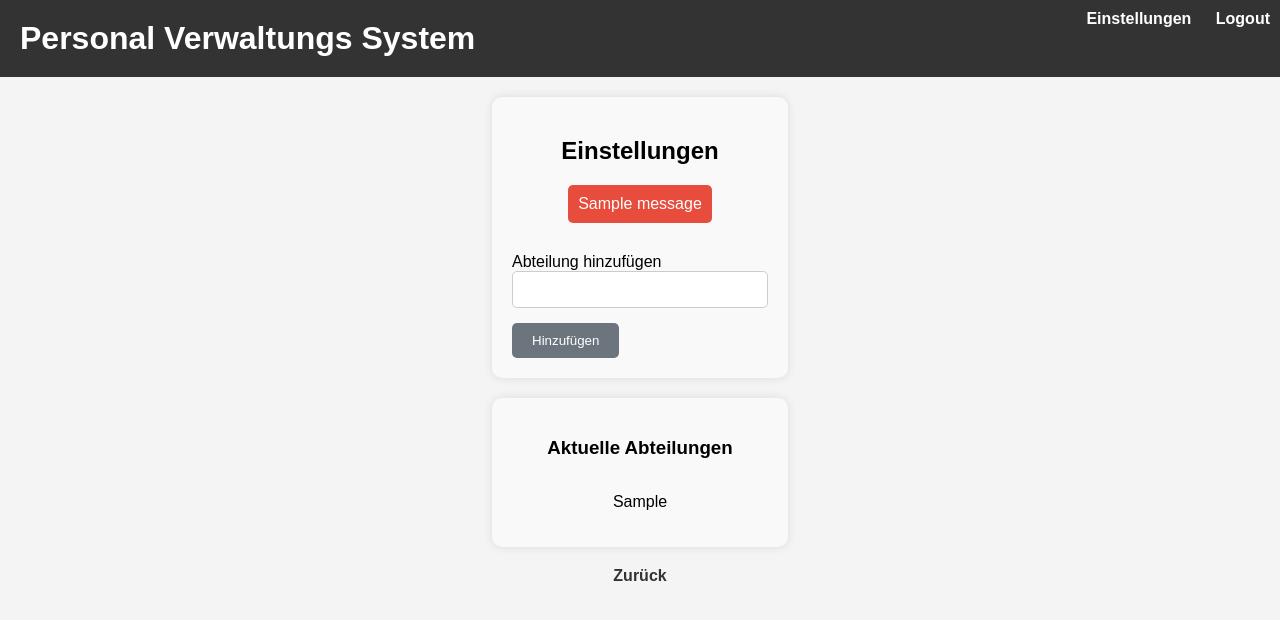
After one commit to Ma-Ko-dev/Roleplay_Employee_Manager, a Flask app: page /settings in a window 1280 px wide. The commit adds this page. Shown: the top 620 px of the page. Run offline with Flask 3, Linux system fonts and the light colour scheme; a user stored in the database is signed in; tables that the repository leaves empty hold one stand-in row (values such as "Sample post"); one stand-in notice (Sample message) is shown.

Commit message:
Settings eingefuegt

```diff
--- a/flask_app.py
+++ b/flask_app.py
@@ -39,6 +39,12 @@ class LoginForm(FlaskForm):
     submit = SubmitField('Anmelden')
 
 
+# Settings Form
+class SettingsForm(FlaskForm):
+    department = StringField('Abteilung hinzufügen', validators=[DataRequired()])
+    submit = SubmitField('Hinzufügen')
+
+
 @login_manager.user_loader
 def load_user(user_id):
     return db_session.query(RegisteredUser).get(int(user_id))
@@ -73,7 +79,26 @@ def department_list(dep):
 @login_required
 def employee_detail(employee_id):
     employee = db_session.query(Employee).get(employee_id)
-    return render_template('employee_detail.html', employee=employee)
+    return render_template('employee_detail.html', employee=employee, title="Mitarbeiterdetails")
+
+
+@app.route('/settings', methods=['GET', 'POST'])
+@login_required
+def settings():
+    form = SettingsForm()
+    departments = db_session.query(Employee.department).distinct().all()
+    departments = [department[0] for department in departments]
+
+    if not departments:
+        departments.append("Keine Einträge gefunden.")
+
+    if form.validate_on_submit():
+        department = form.department.data
+        print(department)
+        # Abteilung zur DB hinzufuegen.
+        flash("Abteilung hinzugefügt", "success")
+
+    return render_template('settings.html', departments=departments, form=form, title="Einstellungen")
 
 
 @app.route('/register', methods=['GET', 'POST'])
--- a/templates/layout.html
+++ b/templates/layout.html
@@ -11,7 +11,7 @@
     <div class="nav">
         {% if current_user.is_authenticated %}
             {% if current_user.is_admin %}
-                <a href="#">Einstellungen</a>
+                <a href="{{ url_for('settings') }}">Einstellungen</a>
             {% endif %}
             <a href="{{ url_for('logout')  }}">Logout</a>
         {% else %}
--- /dev/null
+++ b/templates/settings.html
@@ -0,0 +1,41 @@
+{% extends "layout.html" %}
+
+{% block content %}
+<div class="container">
+    <h2>Einstellungen</h2>
+
+    <!-- Hier die Flash-Nachrichten anzeigen -->
+    {% with messages = get_flashed_messages() %}
+        {% if messages %}
+            <div class="flash-messages">
+                {% for message in messages %}
+                    <div class="flash-message">{{ message }}</div>
+                {% endfor %}
+            </div>
+        {% endif %}
+    {% endwith %}
+
+    <form method="POST">
+        {{ form.hidden_tag() }}
+        <div class="input-container">
+            <label>Abteilung hinzufügen</label>
+            {{ form.department(class='input-field') }}
+        </div>
+        <div>
+            {{ form.submit() }}
+        </div>
+    </form>
+</div>
+
+<div class="container">
+    <h3>Aktuelle Abteilungen</h3>
+    {% for department in departments %}
+        <p>{{ department }}</p>
+    {% endfor %}
+</div>
+
+<div class="back-link">
+    <a href="{{ url_for('index') }}">Zurück</a>
+</div>
+
+{% endblock %}
```
